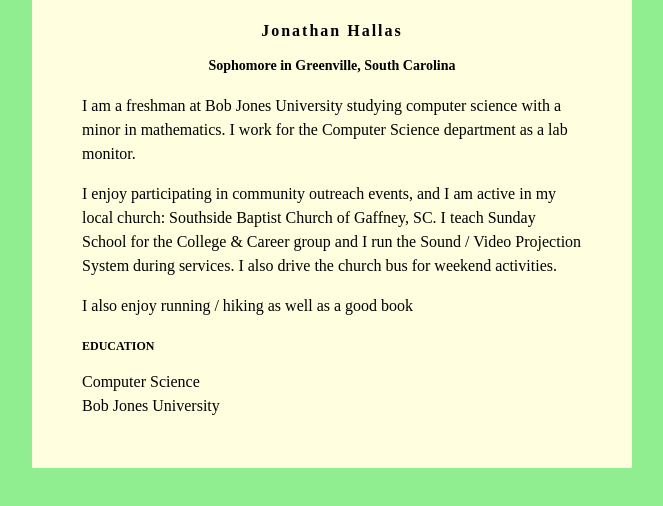
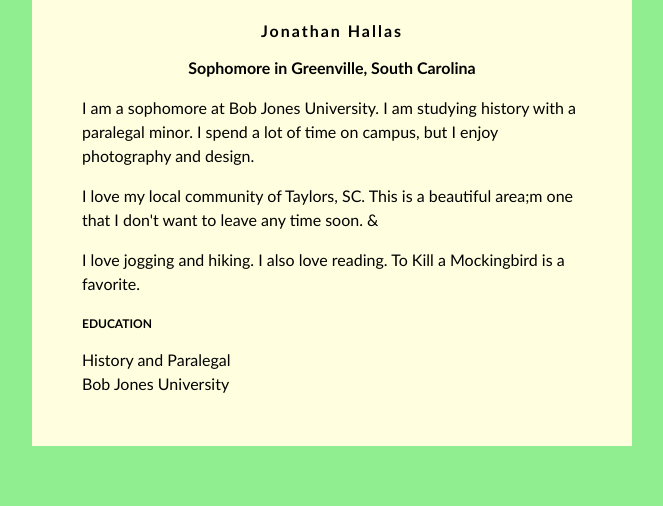
Before and after one commit to jhall961/jhall961.github.io, a plain HTML site: page index.html in a window 1280 px wide. Shown: the whole page, without its empty margins (308-971 px from the left). Drawn offline with Linux system fonts and the light colour scheme.

Commit message:
Update index.html

```diff
--- a/index.html
+++ b/index.html
@@ -3,7 +3,7 @@
 <style>
 body {
     background: lightgreen;
-    font-family: TimesnewRoman;
+    font-family: Calibri;
 }
 #content {
     background: lightyellow;
@@ -20,7 +20,7 @@ h1 {
     text-align: center;
 }
 h2 {
-    font-size: 14px;
+    font-size: 16px;
     text-align: center;
 }
 h3 {
@@ -33,16 +33,16 @@ h3 {
         <h1>Jonathan Hallas</h1>
         <h2>Sophomore in Greenville, South Carolina</h2>
 
-         <p>I am a freshman at Bob Jones University studying computer science with a minor in mathematics. I work for the Computer Science department as a lab monitor.</p>
+         <p>I am a sophomore at Bob Jones University. I am studying history with a paralegal minor. I spend a lot of time on campus, but I enjoy photography and design.</p>
          <p>
-            I enjoy participating in community outreach events, and I am active in my local church: Southside Baptist Church of Gaffney, SC.  I teach Sunday School for the College &amp; Career group and I run the Sound / Video Projection System during services.  I also drive the church bus for weekend activities.
+            I love my local community of Taylors, SC. This is a beautiful area;m one that I don't want to leave any time soon. &amp;
          </p>
          <p>
-            I also enjoy running / hiking as well as a good book
+            I love jogging and hiking. I also love reading. To Kill a Mockingbird is a favorite.
          </p>
 
         <h3>EDUCATION</h3>
-        Computer Science<br>
+        History and Paralegal<br>
         Bob Jones University
     </div>
 
```
